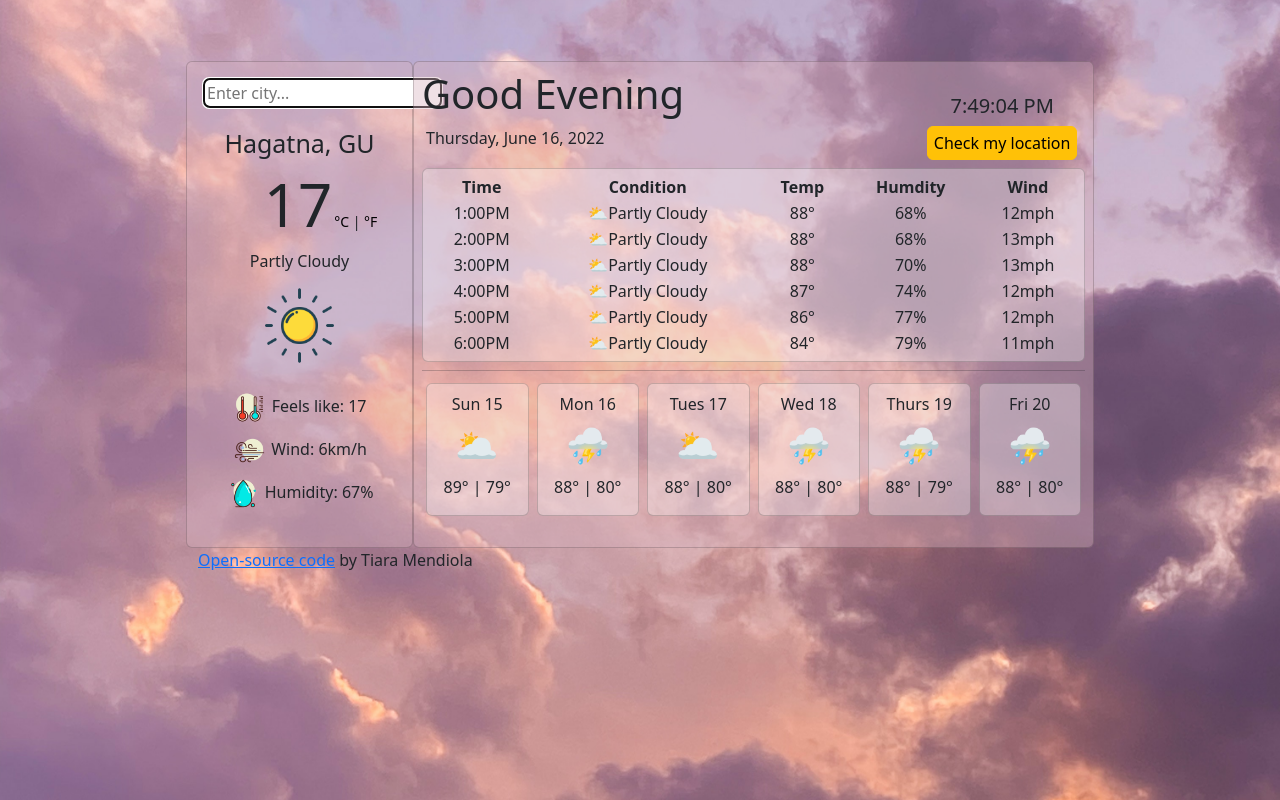
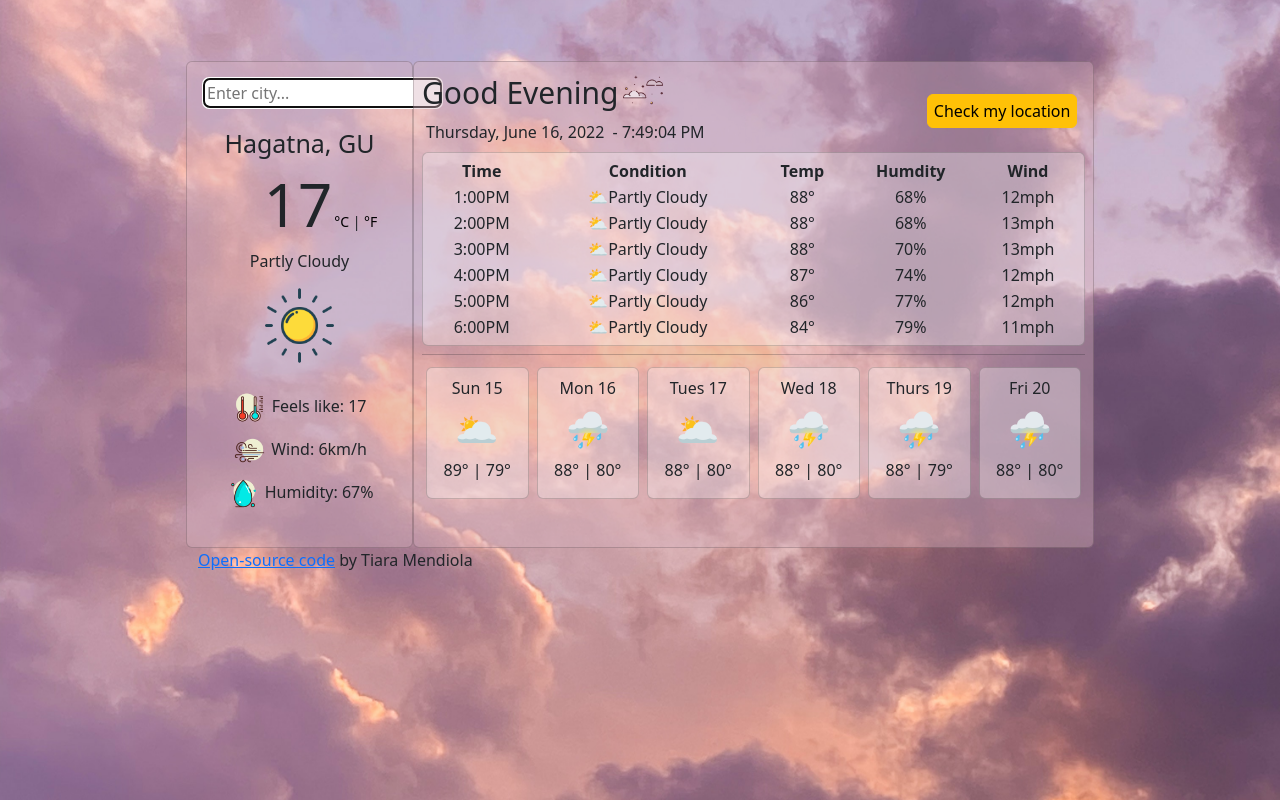
Before and after one commit to Teewawa/SheCodes-Week7, a plain HTML site: page index.html in a window 1280 px wide. Drawn offline with nearby package versions, Linux system fonts and the light colour scheme.

Commit message:
Added icon to greeting and moved clock

```diff
--- a/index.html
+++ b/index.html
@@ -75,15 +75,20 @@
               <!--Card 2: Row 1 has 2 Columns-->
               <div class="row p-0 m-1">
                 <div class="col-sm-9 p-0">
-                  <h2 class="greeting" id="greeting"></h2>
+                  <div class="greetingWrapper">
+                    <span class="greeting" id="greeting"></span>
+                    <img src="./media/afternoon.png" class="greetingIcon" id="greetingIcon" alt="Greeting Icon">
+                  <br>
+                  <span class="dateToday m-1 p-0" id="date-today">
+                  </span> - <span id="time-now"></span>
+                  </div>
 
-                  <div class="dateToday m-1 p-0" id="date-today"></div>
 
 
                 </div>
                 <div class="col-sm-3 p-0">
                   <br>
-                  <h5 id="time-now"></h5>
+
                    <button type="button" class="btn btn-warning p-1 m-0" id="currentLocationBttn">Check my location</button>
 
 
--- a/src/index.js
+++ b/src/index.js
@@ -287,7 +287,7 @@ function getTodaysDate(now) {
 //Time format: 12-hour period AM/PM
 function getTimeNow() {
   let now = new Date();
-  let hour = String(now.getHours()).padStart(0, "0");
+  let hour = String(now.getHours()).padStart(2, "0");
   let minutes = String(now.getMinutes()).padStart(2, "0");
   let seconds = String(now.getSeconds()).padStart(2, "0");
   let meridiem = "";
@@ -303,6 +303,10 @@ function getTimeNow() {
     hour = hour - 12;
     meridiem = "PM";
   }
+
+  if (hour === 0) {
+    hour = 12;
+  }
   let time = `${hour}:${minutes}:${seconds} ${meridiem}`;
   timeNow.innerHTML = `${time}`;
 
@@ -316,14 +320,19 @@ function getTimeNow() {
 function getGreeting(now) {
   let hour = now.getHours();
   let greeting = "";
+  let image = document.querySelector("#greetingIcon");
+
   if (hour < 12) {
     greeting = "Good Morning";
   } else if (hour >= 12 && hour < 18) {
     greeting = "Good Afternoon";
+    image.setAttribute("src", `./media/afternoon.png`);
   } else if (hour > 17 && hour < 24) {
     greeting = "Good Evening";
+    image.setAttribute("src", `./media/evening.png`);
   } else {
     greeting = "Good Morning";
+    image.setAttribute("src", `./media/afternoon.pgn`);
   }
   return `${greeting}`;
 }
--- a/src/styles.css
+++ b/src/styles.css
@@ -106,8 +106,22 @@ button {
   padding: 0px;
   margin: 0px;
 }
+.greetingWrapper {
+  text-align: left;
+  padding: 0px;
+  margin: 0px;
+}
 .greeting {
-  font-size: 40px;
+  font-size: 30px;
+  padding: 0px;
+  margin: 0px;
+}
+.greetingIcon {
+  max-width: 40px;
+  padding: 0px;
+  margin: 0px;
+  position: relative;
+  top: -10px;
 }
 .weatherIcon {
   font-size: 35px;
```
